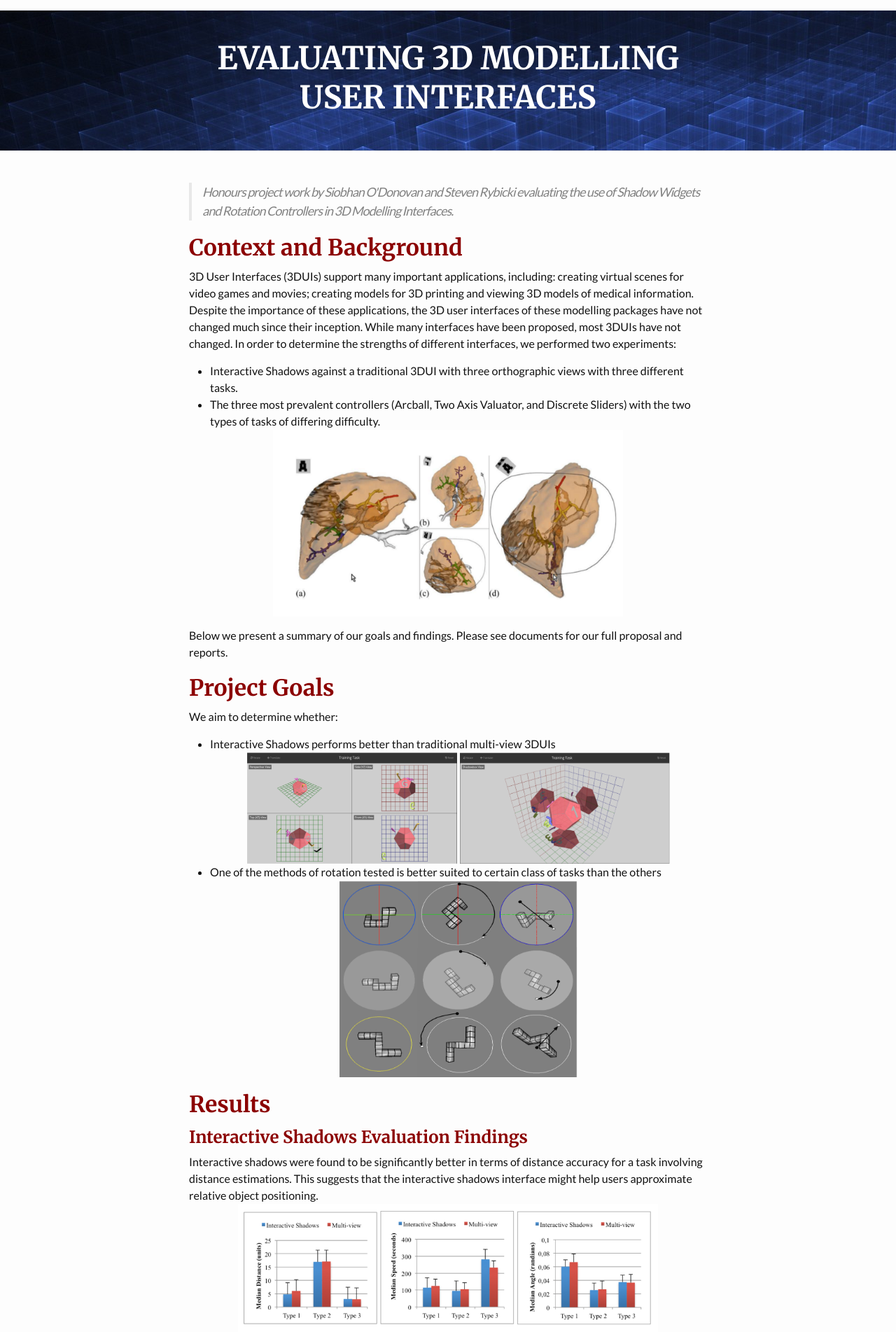
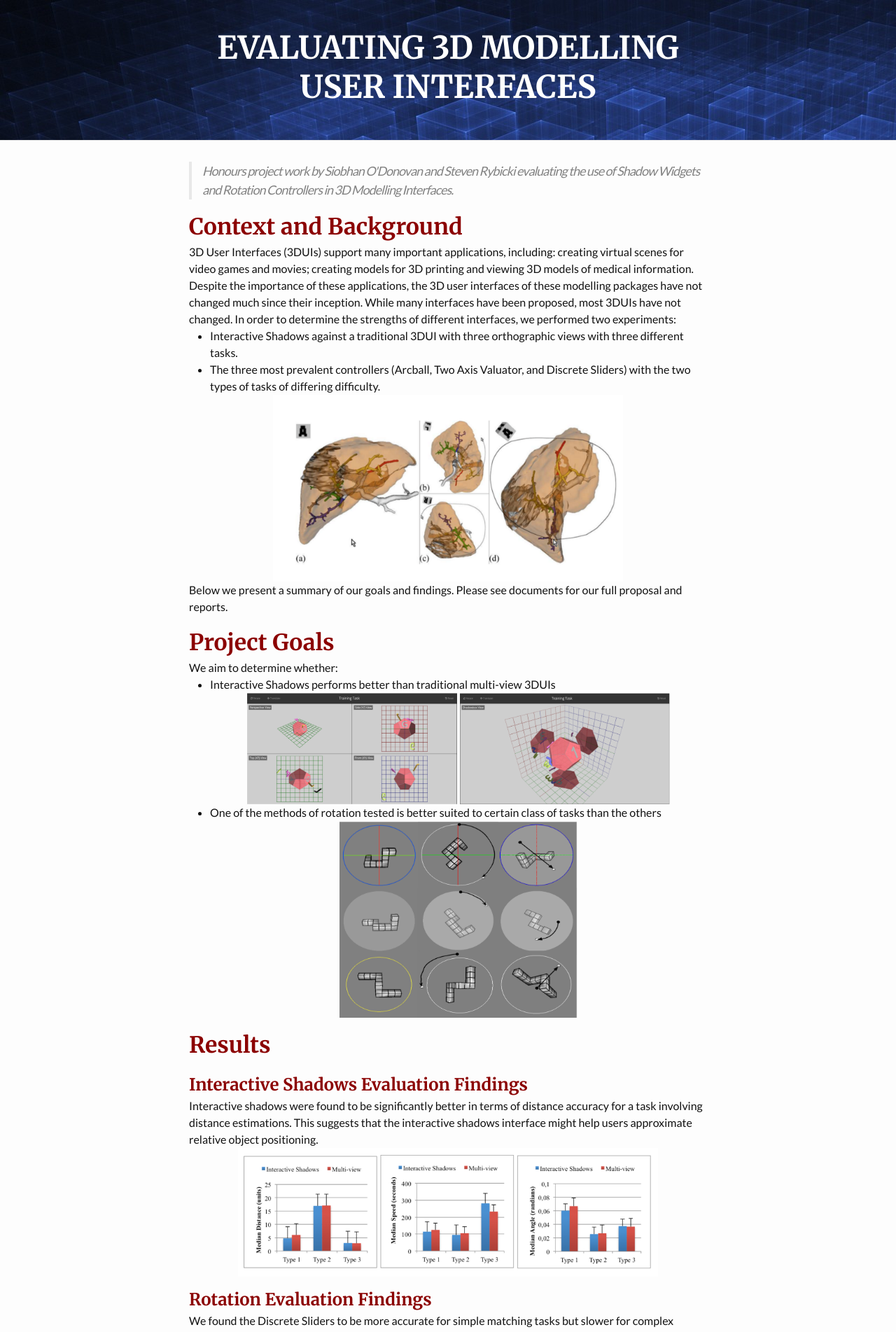
Before and after one commit to 3DUI/3DUI.github.io, a Jekyll site: the page built from index.html, in a window 1280 px wide. Shown: the top 1903 px of the page at 70% size. Built offline with Jekyll 4.4.1, drawn with Linux system fonts in a browser that asks for light colours.

Commit message:
fixed margins

```diff
--- a/_sass/_base.scss
+++ b/_sass/_base.scss
@@ -32,7 +32,6 @@
 p, blockquote, pre,
 ul, ol, dl, figure,
 %vertical-rhythm {
-    margin-top: $spacing-unit / 2;
 }
 
 
@@ -83,7 +82,8 @@
     color: darkred;
     font-family: $merriweather;
     font-weight: 300;
-    margin-bottom: -10px;
+    //margin-bottom: -10px;
+    padding-top: $spacing-unit / 2;
 }
 
 
```
